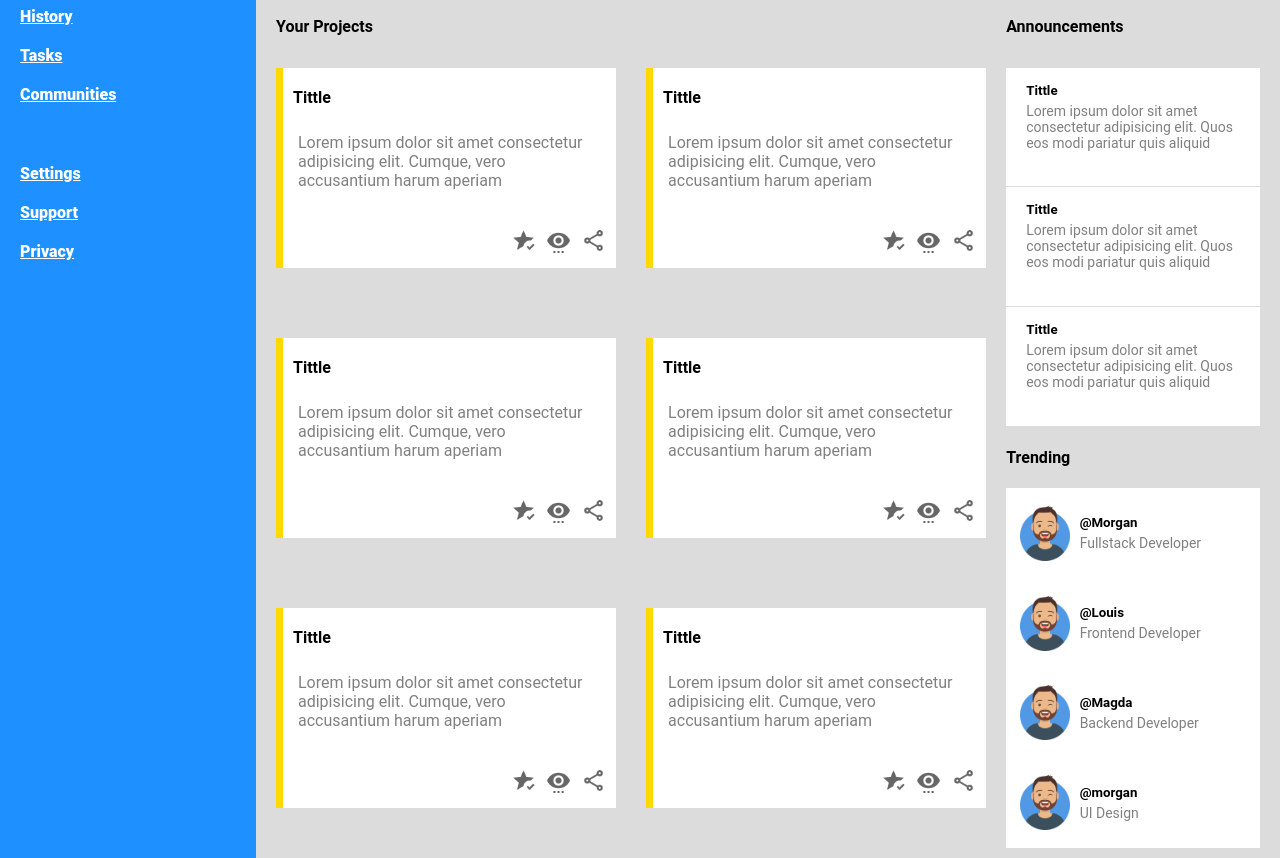
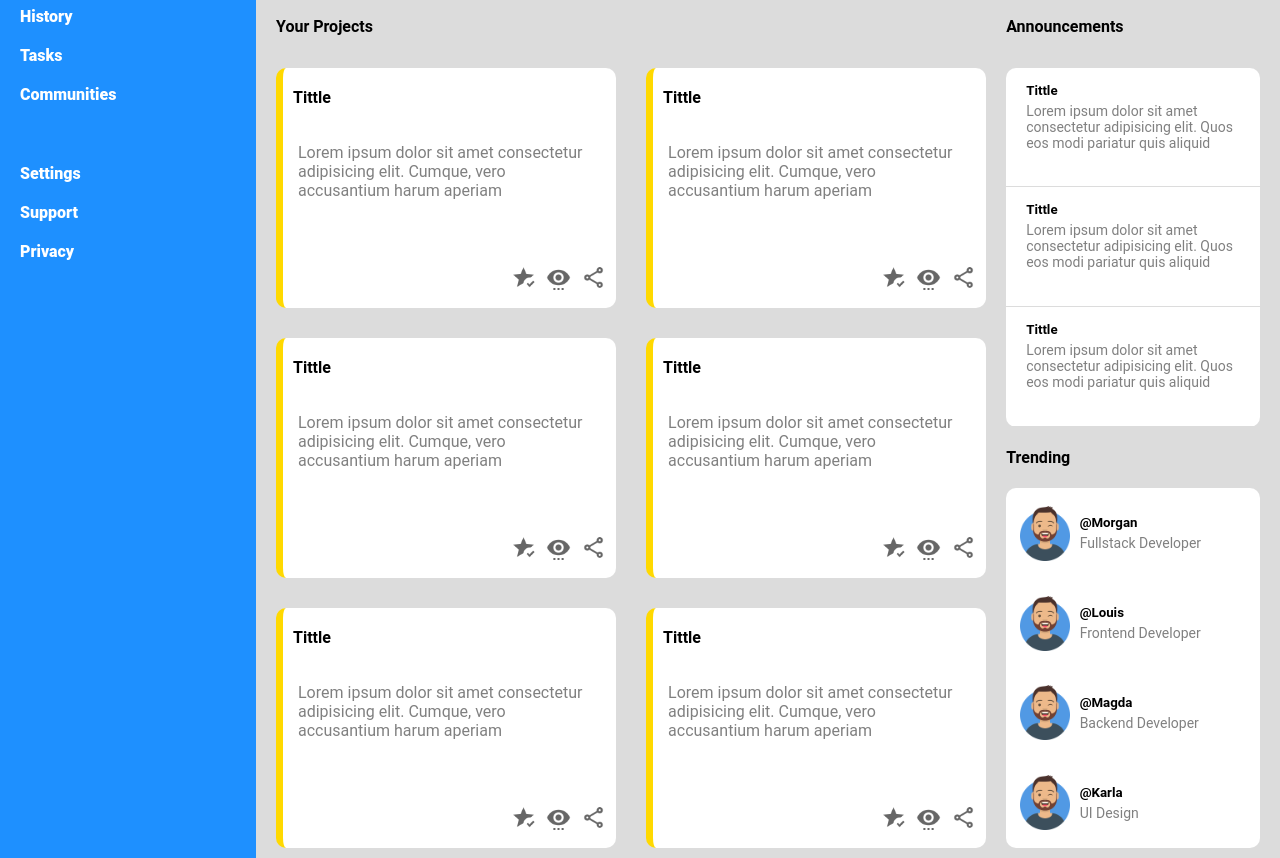
Before and after one commit to Sanavi01/admin-dashboard, a plain HTML site: page index.html in a window 1280 px wide. Shown: the part 209-1067 px from the top of the page. Drawn offline with Linux system fonts and the light colour scheme; a web font is replaced by a local one.

Commit message:
Added some details to style of the dashboard

```diff
--- a/index.html
+++ b/index.html
@@ -170,7 +170,7 @@
                         <div class="trends">
                             <img src="images/user-icon.png" alt="user-icon">
                             <div class="trends-description">
-                                <h5>@morgan</h5>
+                                <h5>@Karla</h5>
                                 <p>UI Design</p>
                             </div>
                         </div>
--- a/style.css
+++ b/style.css
@@ -5,7 +5,9 @@
     --sidebar-text-color: white;
     --background-color: gainsboro;
     --content-div-color: white;
+    --content-div-border-radius: 10px;
     --content-text-color: grey;
+
 }
 
 body,
@@ -13,6 +15,10 @@ html {
     height: 100%;
     margin: 0;
     font-family: 'Roboto', sans-serif;
+}
+
+a{
+    text-decoration: none;
 }
 
 .container {
@@ -54,8 +60,10 @@ html {
 
 #header {
     display: grid;
+    position: relative;
     grid-template-rows: 1fr 1fr;
     background-color: white;
+    box-shadow: 0px 3px 5px grey;
 }
 
 #nav {
@@ -122,6 +130,7 @@ html {
     height: 40px;
     width: 100px;
     border-radius: 20px;
+    border-color: white solid;
     padding: 5px;
     justify-self: center;
     align-self: center;
@@ -151,8 +160,8 @@ html {
     grid-template-rows: 1fr 2fr 1fr;
     background-color: var(--content-div-color);
     width: 1fr;
-    height: 200px;
     border-left: 7px solid rgb(255, 217, 0);
+    border-radius: var(--content-div-border-radius);
 }
 
 .projects-content {
@@ -166,6 +175,7 @@ html {
     flex-direction: row-reverse;
     gap: 10px;
     padding: 10px;
+    align-self: center;
 }
 
 .projects-icons>img {
@@ -185,6 +195,7 @@ html {
     display: grid;
     grid-template-rows: 1fr 1fr 1fr;
     background-color: var(--content-div-color);
+    border-radius: var(--content-div-border-radius);
 }
 
 .news-announcements-description {
@@ -206,6 +217,7 @@ html {
     display: grid;
     grid-template-rows: repeat(5 0.5fr);
     background-color: var(--content-div-color);
+    border-radius: var(--content-div-border-radius);
 }
 
 .trends{
```
